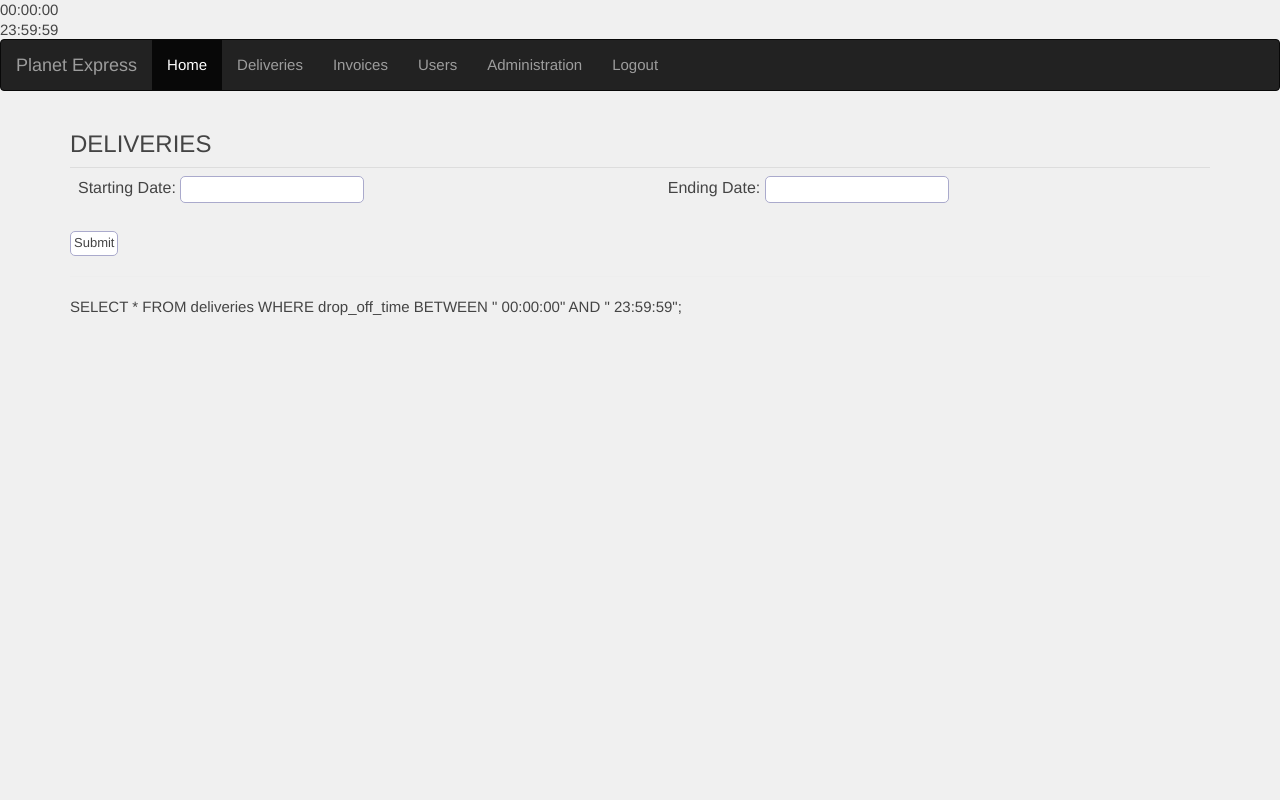
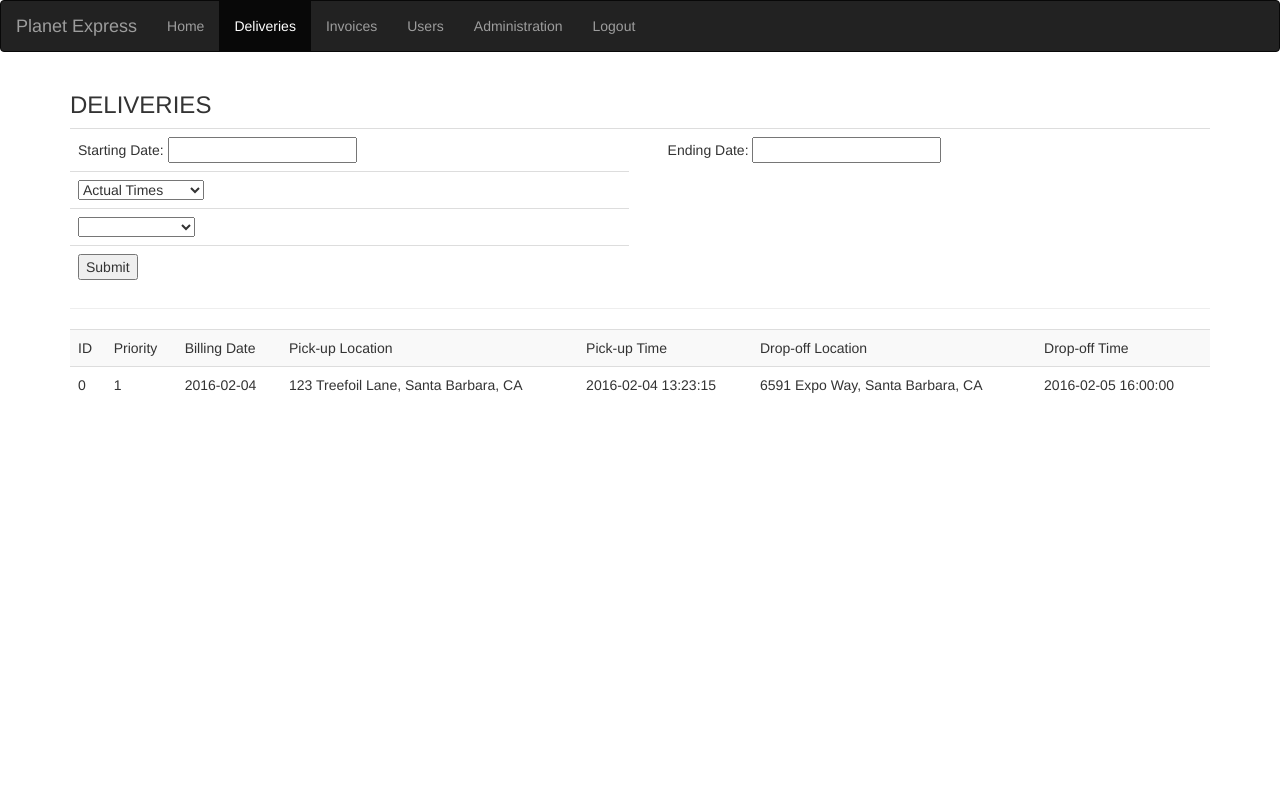
Before and after one commit to Zulukas/cs313-php, a PHP site: page /week05/deliveries.php in a window 1280 px wide. Run offline with PHP 8.4, Linux system fonts and the light colour scheme; a user stored in the database is signed in; data comes from the database, SQL or seed files in the repository; data that the repository does not hold is empty; some libraries are stand-ins or nearby versions.

Commit message:
More work on week5, nearly finished.

```diff
--- a/week05/administration.php
+++ b/week05/administration.php
@@ -65,14 +65,14 @@
 	      		</a>
 	    	</div>
 			<ul class="nav navbar-nav">
-	  			<li class="active"><a href="home.php">Home</a></li>
+	  			<li><a href="home.php">Home</a></li>
 	  			<li><a href="deliveries.php">Deliveries</a></li>
 	  			<li><a href="invoices.php">Invoices</a></li>
 	  			<li><a href="users.php">Users</a></li>
 
 	  			<?php
 	  				if ($is_admin) {
-	  					echo "\t\t\t\t<li><a href=\"administration.php\">Administration</a></li>";
+	  					echo "\t\t\t\t<li class=\"active\"><a href=\"administration.php\">Administration</a></li>";
 	  				}
 	  			?>
 
@@ -82,7 +82,7 @@
 	</nav>
 
 	<div class="container">
-        <h3>Welcome <?php echo "$user"; ?></h3>
+        <h3>Coming Soon!</h3>
 		<hr class="featurette-divider">
 
 	    <div class="row featurette">
--- a/week05/deliveries.php
+++ b/week05/deliveries.php
@@ -1,12 +1,28 @@
 <?php
+
+function convertDate($date_input) {
+	$pieces = explode("/", $date_input);
+	$date_out = $pieces[2] . "-" . $pieces[0] . "-" . $pieces[1];
+
+	return $date_out;
+}
 
 session_start();
 
 error_reporting(E_ALL);
 ini_set('display_errors', 1);
 
-$startdate = $_POST["startdate"];
-$enddate   = $_POST["enddate"];
+$startdate = "";
+$enddate = "";
+$mode = "act";
+$org = "";
+
+if (!empty($_POST)) {
+	$startdate 	= $_POST["startdate"];
+	$enddate  	= $_POST["enddate"];
+	$mode		= $_POST["type"];
+	$org 		= $_POST["org"];
+}
 
 $user     = $_SESSION['user'];
 $orgName = "NOT FOUND";
@@ -25,19 +41,55 @@
 	$userRow = $userData->fetch();
 	$userOrgID = $userRow["org_id"];
 	$is_admin = $userRow["is_admin"];
+	// echo "Is admin? " . $is_admin . "</br>";
 
 	$orgQuery = "SELECT * FROM organizations WHERE id=$userOrgID;";
 	$orgData = $db->query($orgQuery);
 	$orgRow = $orgData->fetch();
 	$orgName = $orgRow["name"];
 
-	$start = $startdate . " 00:00:00";
-	$end = $enddate . " 23:59:59";
+	$orgNamesIDs = "";
 
-	echo $start . "<br>" . $end . "<br>";
+	if ($is_admin == "1") {
+		$orgNamesIDQuery = "SELECT id, name FROM organizations ORDER BY name ASC;";
+		$orgNamesIDs = $db->query($orgNamesIDQuery);
+	}
 
-	$deliveryQuery = "SELECT * FROM deliveries WHERE drop_off_time BETWEEN \"$start\" AND \"$end\";";
-	$deliveryData = $db->query($deliveryQuery);
+	if ($startdate != "" && $enddate != "") {
+		$start = convertDate($startdate) . " 00:00:00";
+		$end = convertDate($enddate) . " 23:59:59";
+
+		$deliveryQuery = "SELECT * FROM deliveries WHERE drop_off_time BETWEEN \"$start\" AND \"$end\";";
+		$deliveryData = $db->query($deliveryQuery);
+	}
+	else { //Get all the delivery records for this organization.
+		$deliveryQuery = "";
+		if ($is_admin) {
+			if ($mode == "act") {
+				$deliveryQuery = "SELECT id, pick_up_location, drop_off_location, pick_up_time, drop_off_time, priority_level, billing_date FROM deliveries";
+			}
+			else {
+				$deliveryQuery = "SELECT id, pick_up_location, drop_off_location, estimated_pick_up_time, estimated_drop_off_time, priority_level, billing_date FROM deliveries";
+			}
+
+			if ($org != "") { //No selection
+				$deliveryQuery .= " WHERE org_id=\"$org\"";
+			}
+
+			$deliveryQuery .= ";";
+		}
+		else {
+			if ($mode == "act") {
+				$deliveryQuery = "SELECT id, pick_up_location, drop_off_location, pick_up_time, drop_off_time, priority_level, billing_date FROM deliveries WHERE id=\"$userOrgID\";";
+			}
+			else {
+				$deliveryQuery = "SELECT id, pick_up_location, drop_off_location, estimated_pick_up_time, estimated_drop_off_time, priority_level, billing_date FROM deliveries WHERE id=\"$userOrgID\";";
+			}
+		}
+		// echo $deliveryQuery . "<br>";
+		$deliveryData = $db->query($deliveryQuery);
+	}
+
 }
 catch (PDOException $ex)
 {
@@ -67,18 +119,7 @@
 	<link rel="stylesheet" href="http://maxcdn.bootstrapcdn.com/bootstrap/3.3.5/css/bootstrap.min.css">
 	<script src="http://maxcdn.bootstrapcdn.com/bootstrap/3.3.5/js/bootstrap.min.js"></script>
 	<link rel="stylesheet" href="//code.jquery.com/ui/1.11.4/themes/smoothness/jquery-ui.css">
-	<script src="//code.jquery.com/jquery-1.10.2.js"></script>
 	<script src="//code.jquery.com/ui/1.11.4/jquery-ui.js"></script>
-	<link rel="stylesheet" href="/resources/demos/style.css">
-
-	<script type="text/javascript" src="../jquery-timepicker/jquery.timepicker.js"></script>
-	<link rel="stylesheet" type="text/css" href="jquery.timepicker.css" />
-
-	<script type="text/javascript" src="lib/bootstrap-datepicker.js"></script>
-	<link rel="stylesheet" type="text/css" href="lib/bootstrap-datepicker.css" />
-
-	<script type="text/javascript" src="lib/site.js"></script>
-	<link rel="stylesheet" type="text/css" href="lib/site.css" />
 
   	<script>
   	$(function() {
@@ -99,10 +140,10 @@
 	      		</a>
 	    	</div>
 			<ul class="nav navbar-nav">
-	  			<li class="active"><a href="home.php">Home</a></li>
-	  			<li><a href="deliveries.php">Deliveries</a></li>
-	  			<li><a href="#">Invoices</a></li>
-	  			<li><a href="#">Users</a></li>
+	  			<li><a href="home.php">Home</a></li>
+	  			<li class="active"><a href="#">Deliveries</a></li>
+	  			<li><a href="invoices.php">Invoices</a></li>
+	  			<li><a href="users.php">Users</a></li>
 
 	  			<?php
 	  				if ($is_admin) {
@@ -122,31 +163,83 @@
 			<table class='table'>
 				<tr>
 					<td>Starting Date:  <input name="startdate" type="text" id="startingdatepicker"></td>
-					<td></td>
+					<td>						</td>
 					<td>Ending Date:  <input name="enddate" type="text" id="endingdatepicker"></td>
 				</tr>
+				<tr>
+					<td>
+						<select name="type">
+							<option value="act" selected>Actual Times</option>
+							<option value="est">Estimated Times</option>
+						</select>
+					</td>
+				</tr>
+<?php
+	if ($is_admin) {
+		echo "<tr><td><select name=\"org\"><option value=\"\" selected></option>";
+
+		foreach ($orgNamesIDs as $row) {
+			echo "<option value=\"" . $row['id'] . "\">" . $row['name'] . "</option>";
+		}
+
+		echo "</tr></td>";
+	}
+?>
+				<tr>
+					<td>
+						<input type="submit">
+					</td>
+				</tr>
 			</table>
-
-			<input type="submit">
         </form>
 
 
 		<hr class="featurette-divider">
 
+		<table class='table table-striped'>
+			<tr>
+
 <?php
-	echo $deliveryQuery . "<br>";
 
-	foreach ($deliveryData as $row) {
-		// echo "$row['id']<br>";
+echo "<td>ID</<td><td>Priority</td><td>Billing Date</td><td>Pick-up Location</td>";
+
+if ($mode == "act") {
+	echo "<td>Pick-up Time</td><td>Drop-off Location</td><td>Drop-off Time</td>";
+}
+else {
+	echo "<td>Est. Pick-up Time</td><td>Drop-off Location</td><td>Est. Drop-off Time</td>";
+}
+
+echo "</tr>";
+
+foreach ($deliveryData as $row) {
+	echo "<tr>";
+	echo "<td>" . $row['id'] . "</td>";
+	echo "<td>" . $row['priority_level'] . "</td>";
+	echo "<td>" . $row['billing_date'] . "</td>";
+	echo "<td>" . $row['pick_up_location'] . "</td>";
+
+	if ($mode == "act") {
+		echo "<td>" . $row['pick_up_time'] . "</td>";
 	}
+	else {
+		echo "<td>" . $row['estimated_pick_up_time'] . "</td>";
+	}
+
+	echo "<td>" . $row['drop_off_location'] . "</td>";
+
+	if ($mode == "act") {
+		echo "<td>" . $row['drop_off_time'] . "</td>";
+	}
+	else {
+		echo "<td>" . $row['estimated_drop_off_time'] . "</td>";
+	}
+
+	echo "</tr>";
+}
 ?>
 
-	    <div class="row featurette">
-	        <div class="col-md-7 col-md-push-5">
-	        </div>
-	        <div class="col-md-5 col-md-pull-7">
-	        </div>
-	    </div>
+		</table>
 	</div>
 </body>
 </html>
--- a/week05/home.php
+++ b/week05/home.php
@@ -65,7 +65,7 @@
 	      		</a>
 	    	</div>
 			<ul class="nav navbar-nav">
-	  			<li class="active"><a href="home.php">Home</a></li>
+	  			<li class="active"><a href="#">Home</a></li>
 	  			<li><a href="deliveries.php">Deliveries</a></li>
 	  			<li><a href="invoices.php">Invoices</a></li>
 	  			<li><a href="users.php">Users</a></li>
--- a/week05/users.php
+++ b/week05/users.php
@@ -68,10 +68,10 @@
 	      		</a>
 	    	</div>
 			<ul class="nav navbar-nav">
-	  			<li class="active"><a href="home.php">Home</a></li>
+	  			<li><a href="home.php">Home</a></li>
 	  			<li><a href="deliveries.php">Deliveries</a></li>
 	  			<li><a href="invoices.php">Invoices</a></li>
-	  			<li><a href="users.php">Users</a></li>
+	  			<li class="active"><a href="#">Users</a></li>
 
 	  			<?php
 	  				if ($is_admin) {
```
Also changed, not shown: week05/invoices.php (+92 -3 lines).
